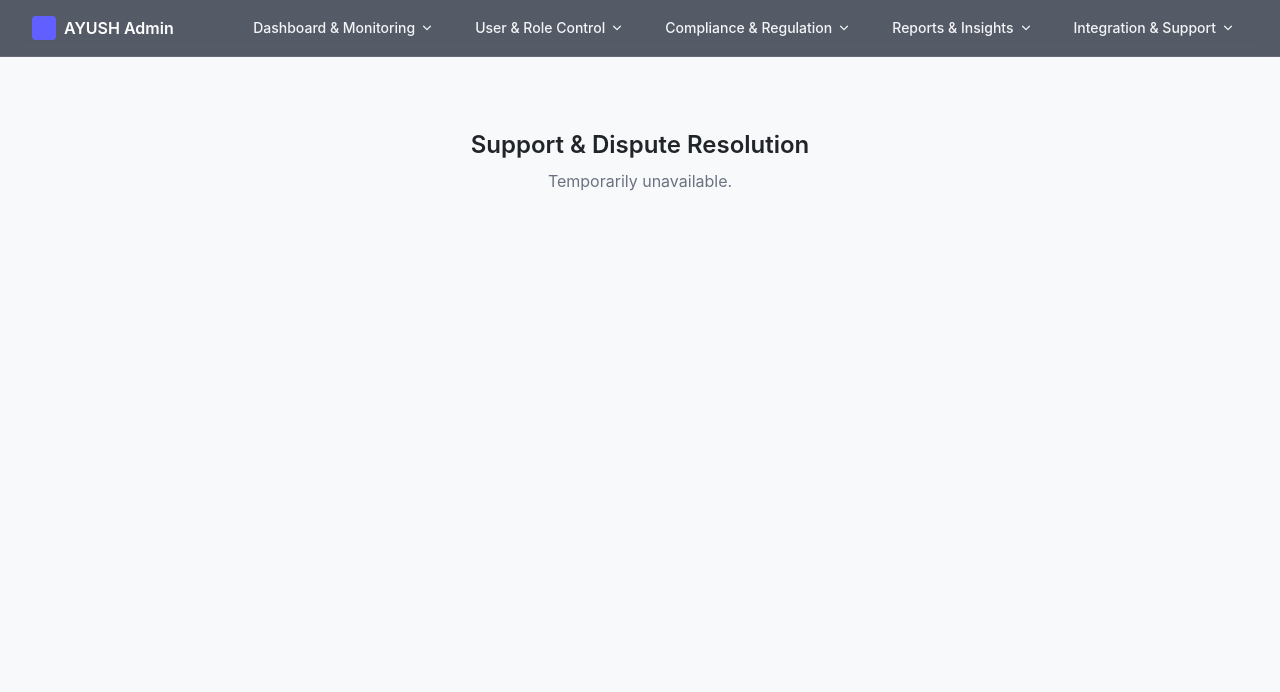
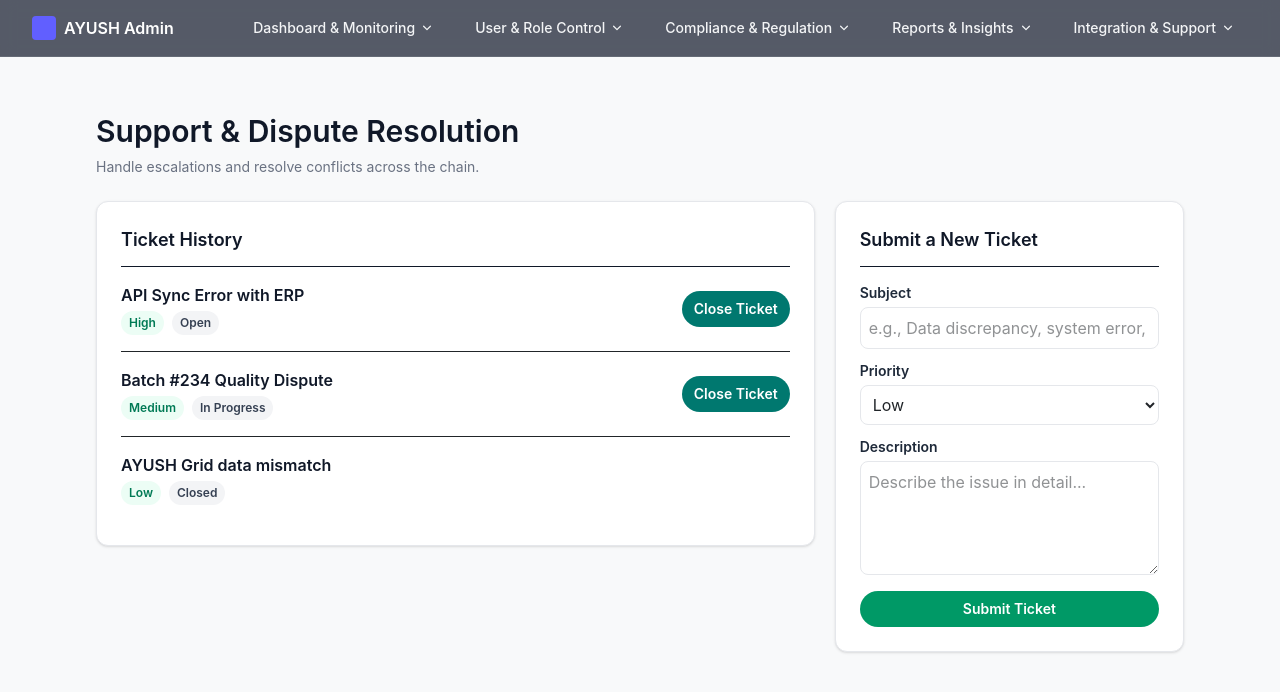
Before and after one commit to bhuwanb23/HerbChain, a React (Vite) app in the folder website/: page /support in a window 1280 px wide. Shown: the top 692 px of the page. Built offline with nearby package versions, Linux system fonts and the light colour scheme.

Commit message:
support pages created

```diff
--- a/website/src/pages/dashboard/dashboard.jsx
+++ b/website/src/pages/dashboard/dashboard.jsx
@@ -6,6 +6,10 @@ import Header from '../../components/header.jsx'
 import CompliancePage from '../compliance/compliance.jsx'
 import AlertsAndRecallsPage from '../alerts_recall/alters_recall.jsx'
 import Dashboard from './components/Dashboard.jsx'
+import IntegrationsPage from '../integrations/integrations.jsx'
+import IncentivesPage from '../incentives/incentives.jsx'
+import ReportsPage from '../reports/report.jsx'
+import SupportPage from '../support/support.jsx'
 
 function DashboardShell() {
   const [themeMode, setThemeMode] = useState('light')
@@ -22,13 +26,13 @@ function DashboardShell() {
           <Route path="/" element={<Dashboard />} />
           <Route path="/trace/:batchId" element={<div className="py-10 text-center"><h1 className="text-2xl font-semibold">Traceability</h1><p className="text-gray-500 mt-2">Temporarily unavailable.</p></div>} />
           <Route path="/compliance" element={<CompliancePage />} />
-          <Route path="/reports" element={<div className="py-10 text-center"><h1 className="text-2xl font-semibold">Reports & Analytics</h1><p className="text-gray-500 mt-2">Temporarily unavailable.</p></div>} />
+          <Route path="/reports" element={<ReportsPage />} />
           <Route path="/users" element={<div className="py-10 text-center"><h1 className="text-2xl font-semibold">User & Role Management</h1><p className="text-gray-500 mt-2">Temporarily unavailable.</p></div>} />
           <Route path="/settings" element={<div className="py-10 text-center"><h1 className="text-2xl font-semibold">Settings</h1><p className="text-gray-500 mt-2">Temporarily unavailable.</p></div>} />
           <Route path="/recall" element={<AlertsAndRecallsPage />} />
-          <Route path="/incentives" element={<div className="py-10 text-center"><h1 className="text-2xl font-semibold">Incentives & Funding</h1><p className="text-gray-500 mt-2">Temporarily unavailable.</p></div>} />
-          <Route path="/integration" element={<div className="py-10 text-center"><h1 className="text-2xl font-semibold">Integration & API Management</h1><p className="text-gray-500 mt-2">Temporarily unavailable.</p></div>} />
-          <Route path="/support" element={<div className="py-10 text-center"><h1 className="text-2xl font-semibold">Support & Dispute Resolution</h1><p className="text-gray-500 mt-2">Temporarily unavailable.</p></div>} />
+          <Route path="/incentives" element={<IncentivesPage />} />
+          <Route path="/integration" element={<IntegrationsPage />} />
+          <Route path="/support" element={<SupportPage />} />
         </Routes>
       </Container>
     </ThemeProvider>
--- /dev/null
+++ b/website/src/pages/support/components/TicketForm.jsx
@@ -0,0 +1,34 @@
+import React, { useState } from 'react'
+
+export default function TicketForm({ onSubmit }) {
+  const [subject, setSubject] = useState('')
+  const [priority, setPriority] = useState('Low')
+  const [description, setDescription] = useState('')
+
+  const handleSubmit = (e) => {
+    e.preventDefault()
+    onSubmit(subject, priority, description)
+    setSubject('')
+    setPriority('Low')
+    setDescription('')
+  }
+
+  return (
+    <div className="rounded-xl bg-white p-6 shadow-sm border border-gray-200">
+      <h2 className="text-lg font-semibold text-gray-900 border-b pb-3">Submit a New Ticket</h2>
+      <form className="mt-4 flex flex-col" onSubmit={handleSubmit}>
+        <label className="mb-1 text-sm font-semibold text-gray-800">Subject</label>
+        <input value={subject} onChange={(e) => setSubject(e.target.value)} placeholder="e.g., Data discrepancy, system error, etc." required className="mb-3 rounded-lg border border-gray-200 p-2" />
+        <label className="mb-1 text-sm font-semibold text-gray-800">Priority</label>
+        <select value={priority} onChange={(e) => setPriority(e.target.value)} required className="mb-3 rounded-lg border border-gray-200 p-2">
+          <option value="Low">Low</option>
+          <option value="Medium">Medium</option>
+          <option value="High">High</option>
+        </select>
+        <label className="mb-1 text-sm font-semibold text-gray-800">Description</label>
+        <textarea rows={4} value={description} onChange={(e) => setDescription(e.target.value)} placeholder="Describe the issue in detail..." required className="mb-4 rounded-lg border border-gray-200 p-2" />
+        <button type="submit" className="rounded-full bg-emerald-600 px-4 py-2 text-sm font-semibold text-white hover:bg-emerald-700">Submit Ticket</button>
+      </form>
+    </div>
+  )
+}
--- /dev/null
+++ b/website/src/pages/support/components/TicketList.jsx
@@ -0,0 +1,28 @@
+import React from 'react'
+
+export default function TicketList({ tickets, getStatusClass, onClose }) {
+  const priorityClass = (p) => p ? `priority-${p.toLowerCase()}` : ''
+  return (
+    <div className="rounded-xl bg-white p-6 shadow-sm border border-gray-200">
+      <h2 className="text-lg font-semibold text-gray-900 border-b pb-3">Ticket History</h2>
+      <ul>
+        {tickets.map((ticket) => (
+          <li key={ticket.id} className="flex items-center justify-between border-b py-4 last:border-b-0">
+            <div className="flex flex-col">
+              <span className="text-base font-semibold text-gray-900">{ticket.subject}</span>
+              <div className="mt-1 flex items-center gap-2">
+                <span className={`rounded-full px-2 py-1 text-xs font-semibold ${priorityClass(ticket.priority)} bg-emerald-50 text-emerald-700`}>{ticket.priority}</span>
+                <span className={`rounded-full px-2 py-1 text-xs font-semibold ${getStatusClass(ticket.status)} bg-gray-100 text-gray-700`}>{ticket.status}</span>
+              </div>
+            </div>
+            {ticket.status !== 'Closed' && (
+              <button className="rounded-full bg-teal-700 px-3 py-2 text-sm font-semibold text-white hover:bg-teal-800" onClick={() => onClose(ticket.id)}>
+                Close Ticket
+              </button>
+            )}
+          </li>
+        ))}
+      </ul>
+    </div>
+  )
+}
--- /dev/null
+++ b/website/src/pages/support/constants/index.js
@@ -0,0 +1,5 @@
+export const initialTickets = [
+  { id: 1, subject: 'API Sync Error with ERP', status: 'Open', priority: 'High' },
+  { id: 2, subject: 'Batch #234 Quality Dispute', status: 'In Progress', priority: 'Medium' },
+  { id: 3, subject: 'AYUSH Grid data mismatch', status: 'Closed', priority: 'Low' },
+]
--- /dev/null
+++ b/website/src/pages/support/hooks/useSupport.jsx
@@ -0,0 +1,24 @@
+import { useState, useCallback } from 'react'
+import { initialTickets } from '../constants'
+
+export function useSupport() {
+  const [tickets, setTickets] = useState(initialTickets)
+
+  const getStatusClass = useCallback((status) => {
+    if (status === 'Open') return 'status-open'
+    if (status === 'In Progress') return 'status-in-progress'
+    if (status === 'Closed') return 'status-closed'
+    return ''
+  }, [])
+
+  const submitTicket = useCallback((subject, priority, description) => {
+    const newTicket = { id: tickets.length + 1, subject, status: 'Open', priority }
+    setTickets((prev) => [...prev, newTicket])
+  }, [tickets])
+
+  const closeTicket = useCallback((ticketId) => {
+    setTickets((prev) => prev.map(t => (t.id === ticketId ? { ...t, status: 'Closed' } : t)))
+  }, [])
+
+  return { tickets, getStatusClass, submitTicket, closeTicket }
+}
--- /dev/null
+++ b/website/src/pages/support/support.jsx
@@ -0,0 +1,24 @@
+import React from 'react'
+import { useSupport } from './hooks/useSupport.jsx'
+import TicketList from './components/TicketList.jsx'
+import TicketForm from './components/TicketForm.jsx'
+
+export default function SupportPage() {
+  const { tickets, getStatusClass, submitTicket, closeTicket } = useSupport()
+  return (
+    <div className="px-4 py-6 sm:px-6 lg:px-8">
+      <div className="mb-6">
+        <h1 className="text-3xl font-semibold text-gray-900">Support & Dispute Resolution</h1>
+        <p className="mt-2 text-sm text-gray-500">Handle escalations and resolve conflicts across the chain.</p>
+      </div>
+      <div className="grid grid-cols-1 lg:grid-cols-3 gap-5">
+        <div className="lg:col-span-2">
+          <TicketList tickets={tickets} getStatusClass={getStatusClass} onClose={closeTicket} />
+        </div>
+        <div className="lg:col-span-1">
+          <TicketForm onSubmit={submitTicket} />
+        </div>
+      </div>
+    </div>
+  )
+}
```
